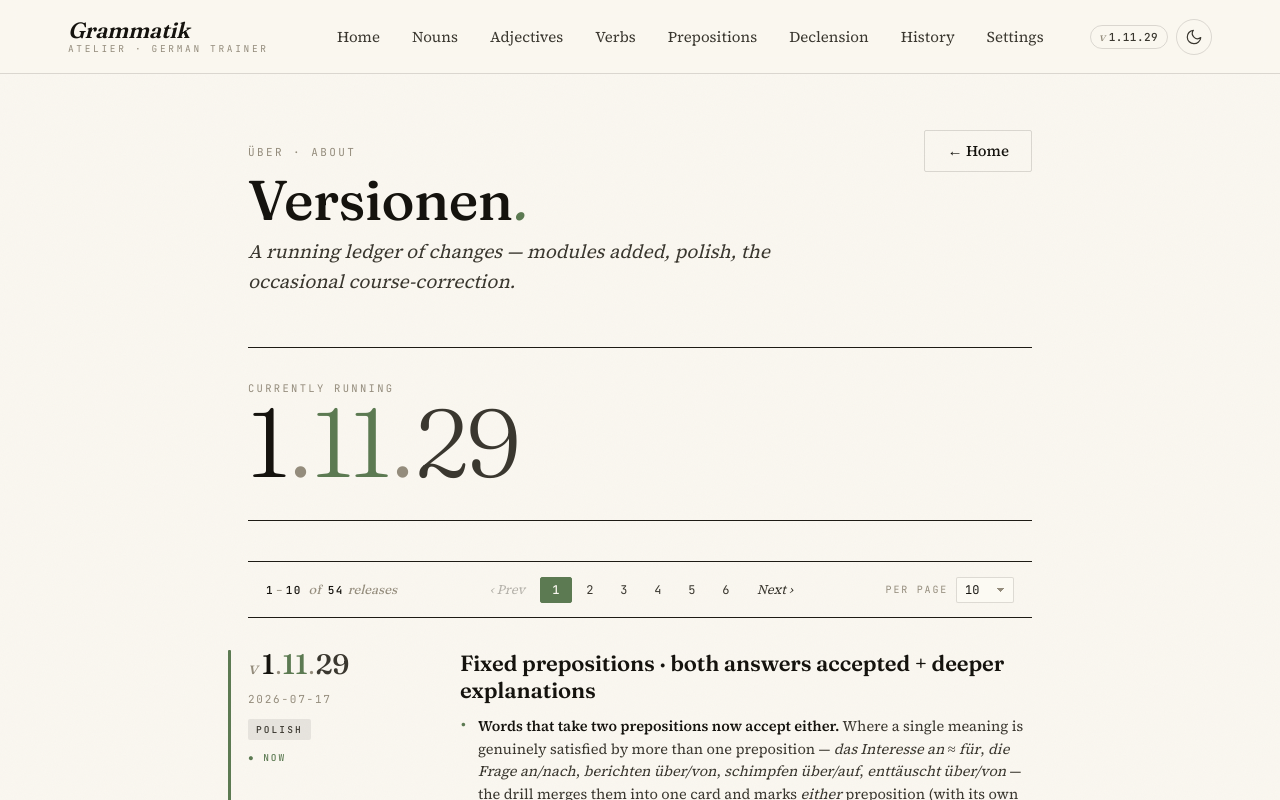
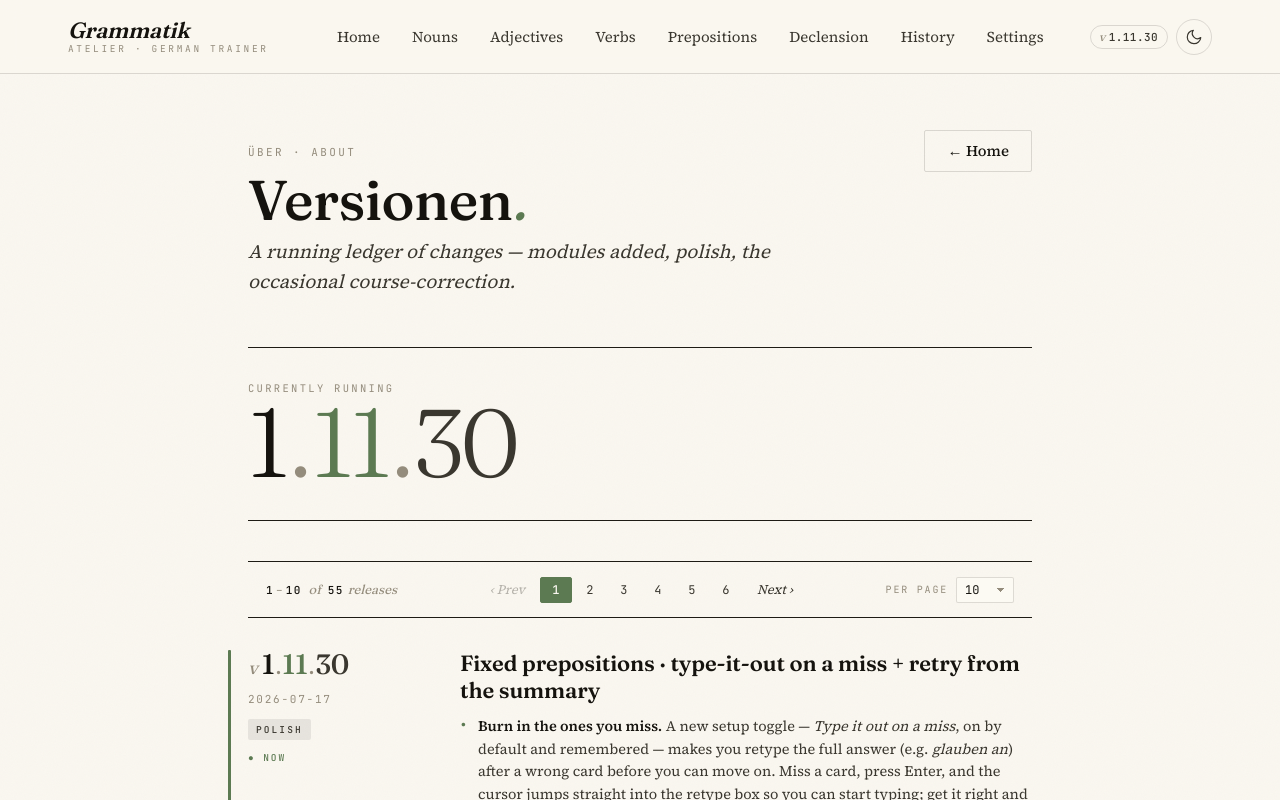
Before and after one commit to AlexandruCristianRobert/GermanTrainer, a Vue app: page /version in a window 1280 px wide. Shown: the top 800 px of the page. Built offline with nearby package versions, Linux system fonts and the light colour scheme.

Commit message:
chore(release): v1.11.30 — type-it-out on a miss + retry from summary
Co-Authored-By: Claude Opus 4.8 (1M context) <noreply@anthropic.com>

```diff
--- a/src/data/changelog.ts
+++ b/src/data/changelog.ts
@@ -5,7 +5,7 @@
 //
 // Bump rule: prepend the new entry to CHANGELOG, set APP_VERSION to its version.
 
-export const APP_VERSION = '1.11.29'
+export const APP_VERSION = '1.11.30'
 
 export type ChangelogKind = 'major' | 'module' | 'polish' | 'fix'
 
@@ -18,6 +18,14 @@ export interface ChangelogEntry {
 }
 
 export const CHANGELOG: ChangelogEntry[] = [
+  {
+    version: '1.11.30', date: '2026-07-17', kind: 'polish',
+    title: 'Fixed prepositions · type-it-out on a miss + retry from the summary',
+    notes: [
+      '<strong>Burn in the ones you miss.</strong> A new setup toggle — <em>Type it out on a miss</em>, on by default and remembered — makes you retype the full answer (e.g. <em>glauben an</em>) after a wrong card before you can move on. Miss a card, press Enter, and the cursor jumps straight into the retype box so you can start typing; get it right and Next unlocks. Turn it off to just reveal-and-continue.',
+      '<strong>Retry the wrong ones after reviewing.</strong> If you choose “Review instead” at the end, the results screen now has a <em>Retry the N wrong</em> button, so you can run a focused round on your misses without restarting the whole drill.'
+    ]
+  },
   {
     version: '1.11.29', date: '2026-07-17', kind: 'polish',
     title: 'Fixed prepositions · both answers accepted + deeper explanations',
```
